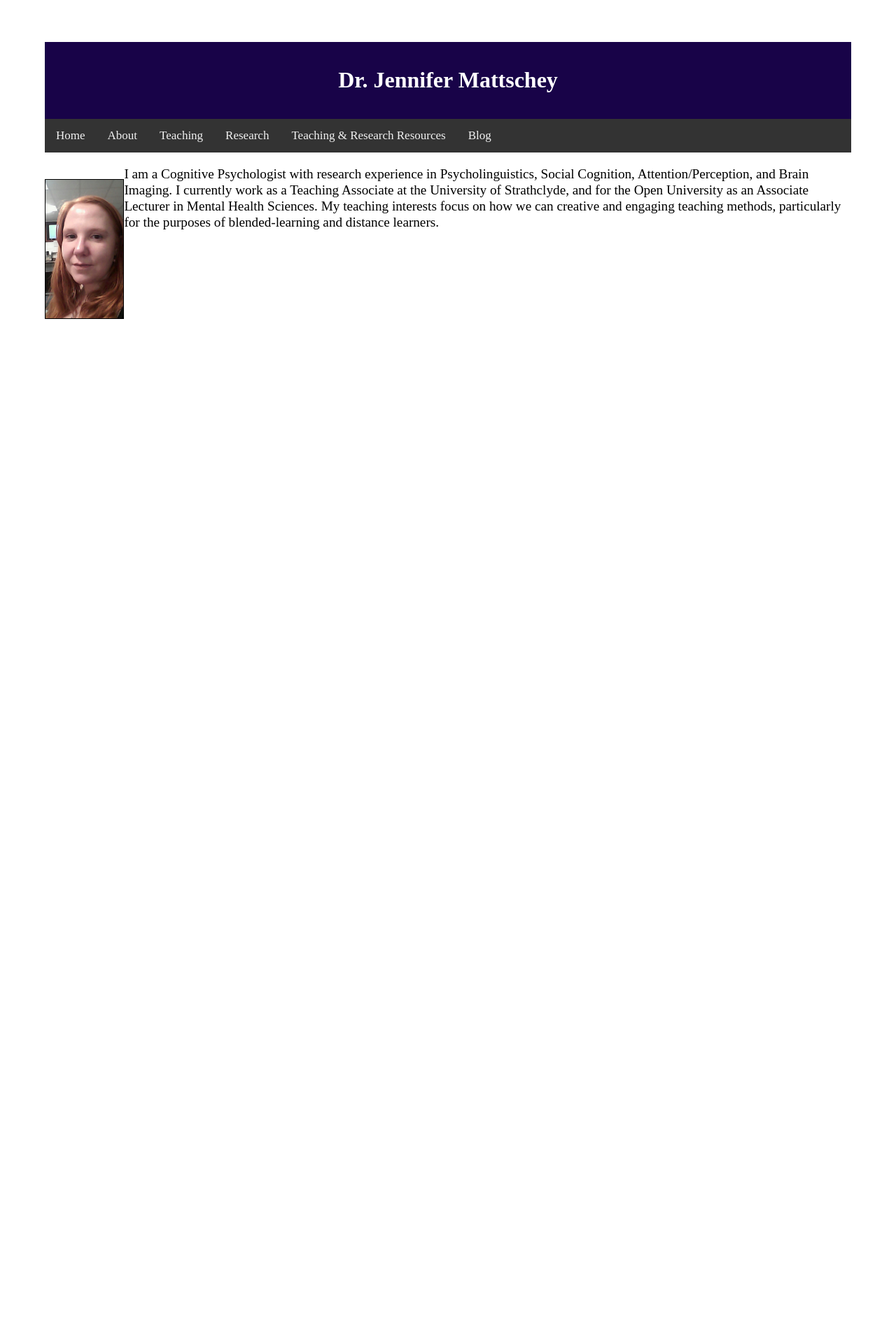
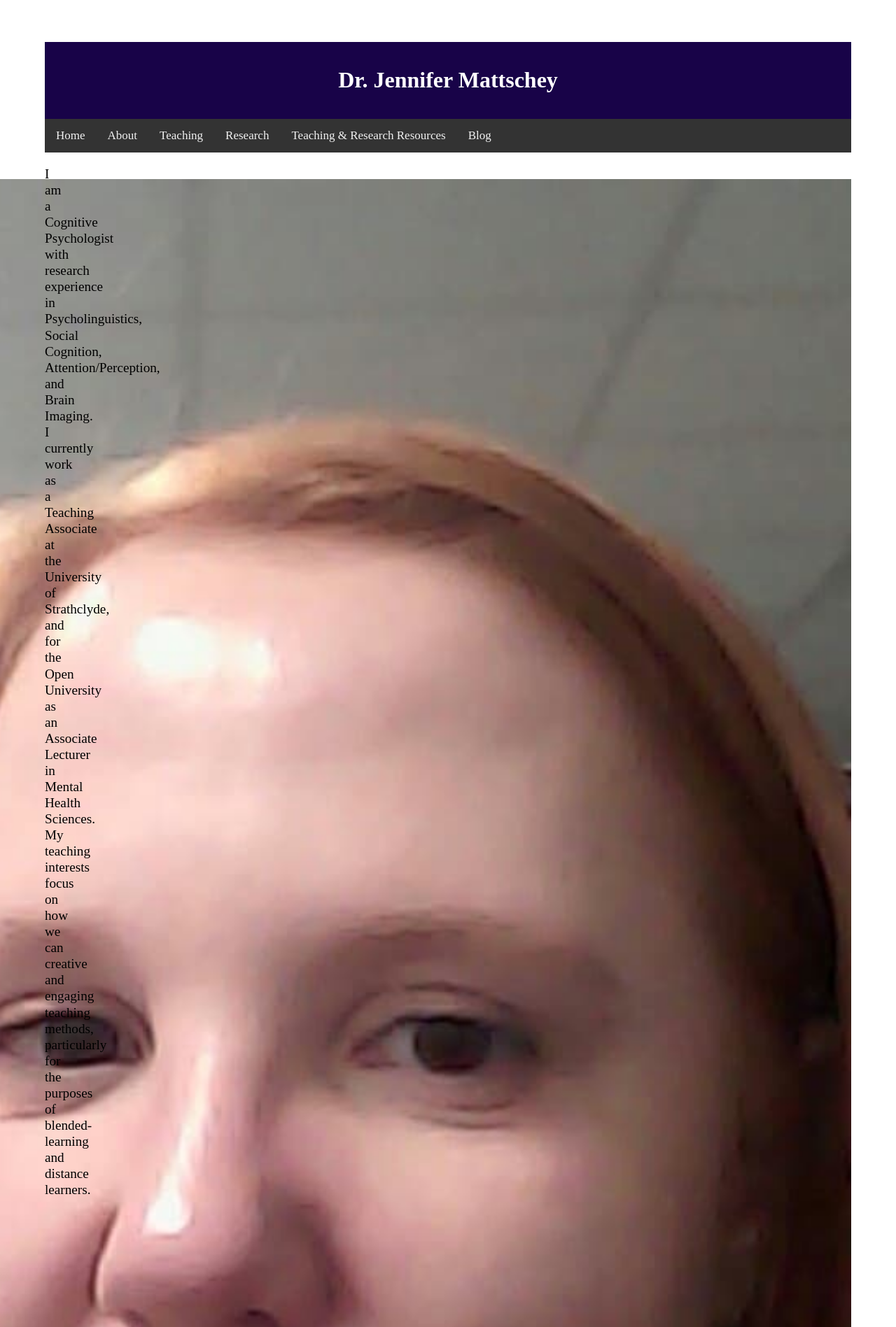
Before and after one commit to jmattschey/jmattschey.github.io, a Jekyll site: the page built from about.html, in a window 1280 px wide. Shown: the top 1897 px of the page at 70% size. Built offline with Jekyll 4.4.1, drawn with Linux system fonts in a browser that asks for light colours; before the commit the page ends 900 px from its top, so only the background shows below that.

Commit message:
Update about.html

```diff
--- a/about.html
+++ b/about.html
@@ -3,9 +3,8 @@ layout: default
 title: Jennifer Mattschey
 ---
 
-
-     <div>
-    <p style="float: left;"><img src="profile.jpg" height="200px" border="1px"></p>
+<div>
+    <p style="float: right;"><img src="profile.jpg" height="3000px"></p>
     <p>I am a Cognitive Psychologist with research experience in Psycholinguistics,
 	Social Cognition, Attention/Perception, and Brain Imaging. I currently
 	work as a Teaching Associate at the University of Strathclyde, and for the Open University
```
